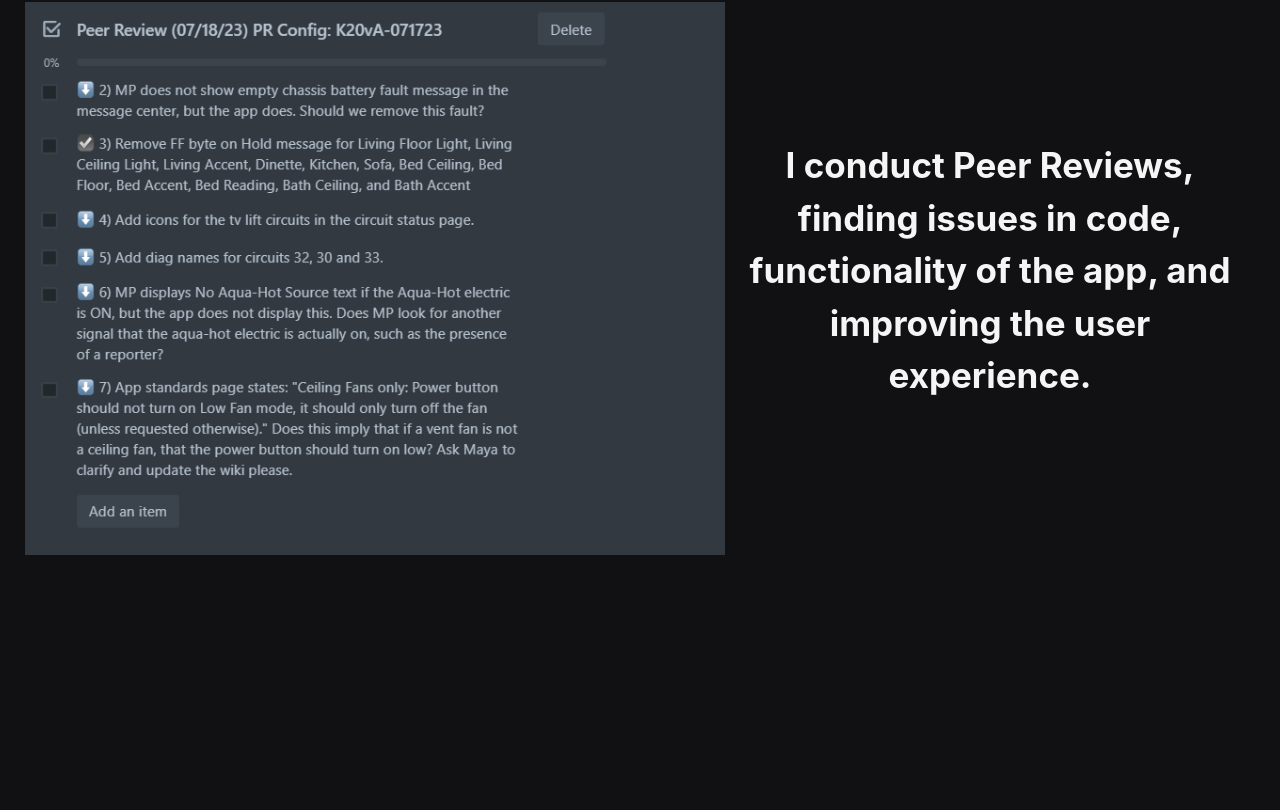
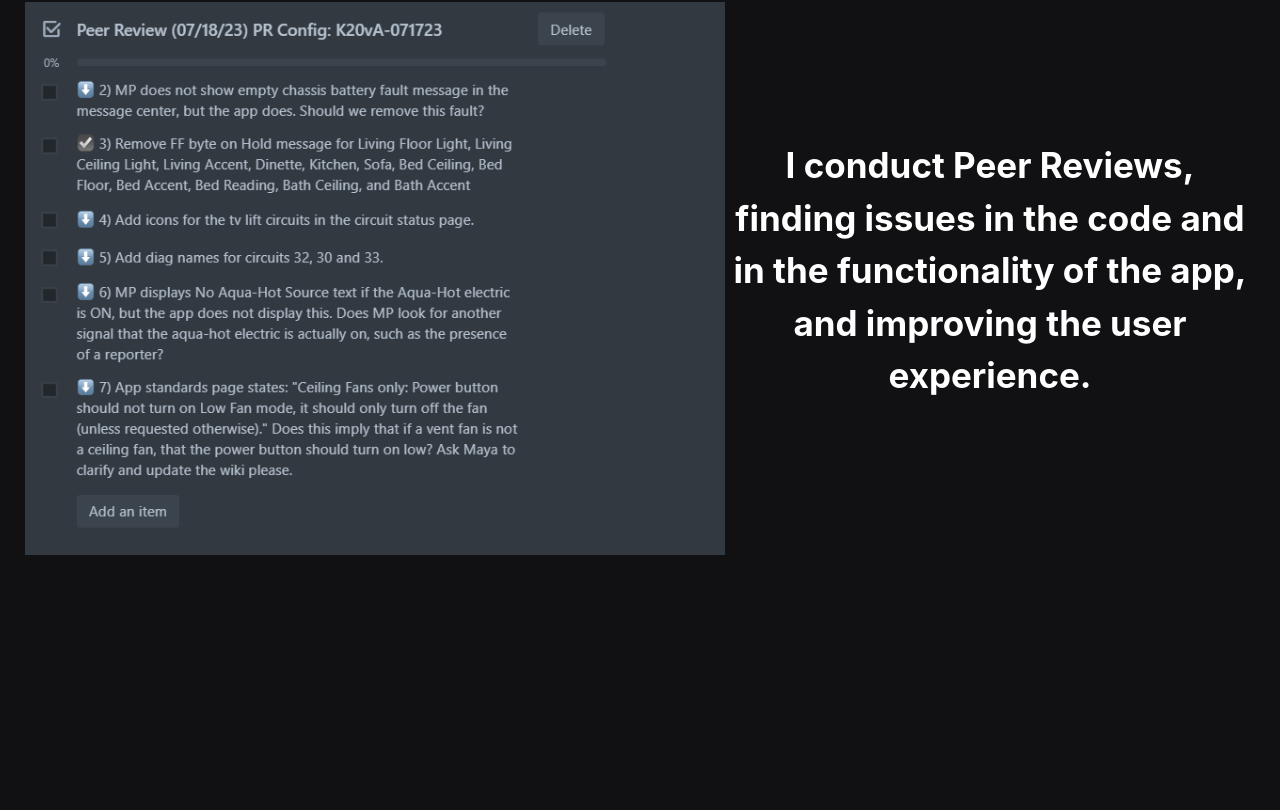
Before and after one commit to Paulracisz/react-portfolio, a React (Create React App) app: page / in a window 1280 px wide. Shown: the part 3830-4640 px from the top of the page. Built offline with nearby package versions, Linux system fonts and the light colour scheme; no server answers.

Commit message:
added gsap animations for the final contribution

```diff
--- a/src/components/Contributions.jsx
+++ b/src/components/Contributions.jsx
@@ -28,6 +28,17 @@ export default function Contributions() {
       duration: 1,
       transform: "translateX(0px)",
       opacity: 1,
+      onComplete: () => {
+        gsap.to(".pr-photo", {
+          scrollTrigger: {
+            trigger: ".pr-photo",
+            start: "top 100%",
+          },
+          duration: 1,
+          transform: "translateX(0px)",
+          opacity: 1,
+        });
+      },
     });
 
     gsap.to(".hvac-p", {
@@ -38,6 +49,17 @@ export default function Contributions() {
       duration: 1,
       transform: "translateX(0px)",
       opacity: 1,
+      onComplete: () => {
+        gsap.to(".pr-text", {
+          scrollTrigger: {
+            trigger: ".pr-text",
+            start: "top 100%",
+          },
+          duration: 1,
+          transform: "translateX(0px)",
+          opacity: 1,
+        });
+      },
     });
 
     gsap.to(".fly-left", {
@@ -178,9 +200,9 @@ export default function Contributions() {
           ></img>
         </div>
         <div className="lynx-description">
-          <p className="lynx-text">
-            I conduct Peer Reviews, finding issues in code, functionality of the
-            app, and improving the user experience.
+          <p className="pr-text">
+            I conduct Peer Reviews, finding issues in the code and in the
+            functionality of the app, and improving the user experience.
           </p>
         </div>
       </div>
--- a/src/components/Education.jsx
+++ b/src/components/Education.jsx
@@ -47,7 +47,7 @@ export default function Education() {
         </a>
         <div id="ka-pic-and-text-flex">
           <p id="ka-text">
-            Kenzie Academy is a 12 months vocational style hands-on training
+            Kenzie Academy is a 12 month vocational style hands-on training
             program for Software Engineering. Here I first learned how to code,
             spending time working with coaches and instructors to learn the
             material, complete projects, and submit them for a grade.
--- a/src/stylesheets/contributions.css
+++ b/src/stylesheets/contributions.css
@@ -35,6 +35,14 @@
 }
 
 .fly-right {
+    transform: translateX(2000px);
+}
+
+.pr-photo {
+    transform: translateX(-2000px);
+}
+
+.pr-text {
     transform: translateX(2000px);
 }
 
```
